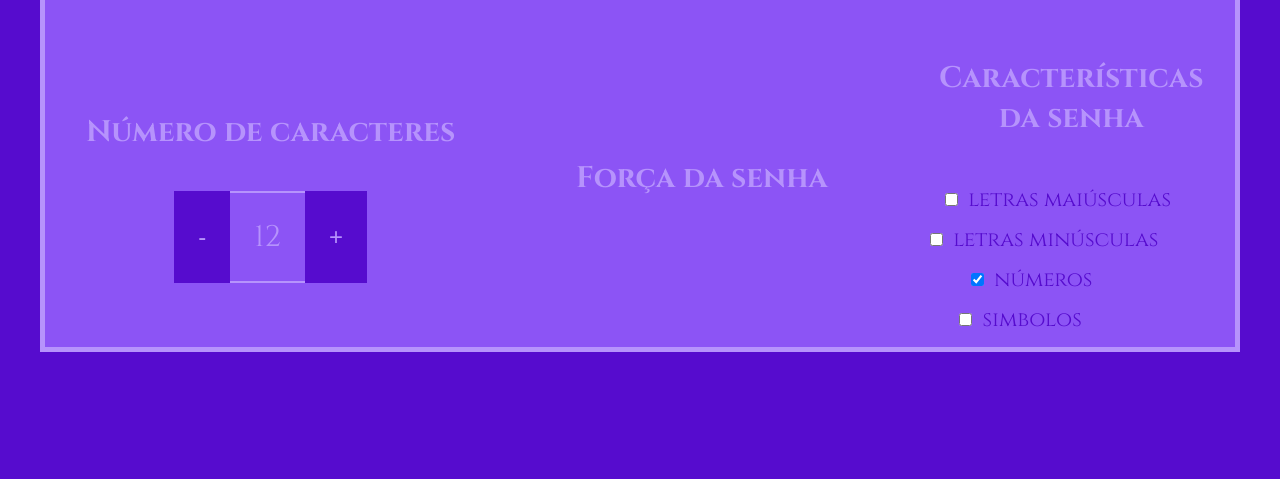
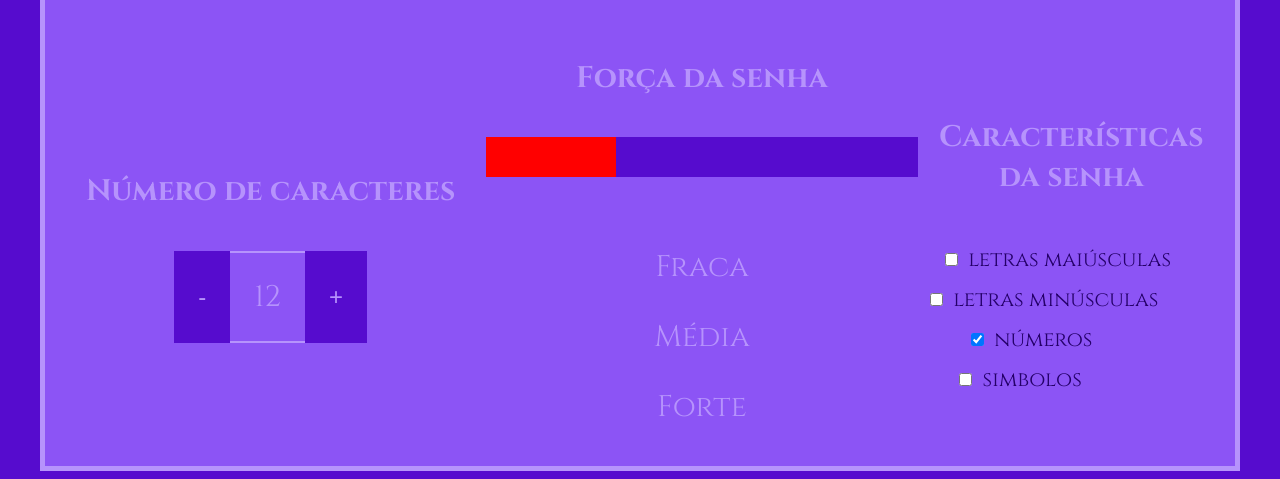
Before and after one commit to isadoratelles/gerador-de-senhas, a plain HTML site: page site de seg/index.html in a window 1280 px wide. Shown: the part 657-1136 px from the top of the page. Before the commit the page ends 1017 px from the top, so only its background shows below. Drawn offline with Linux system fonts and the light colour scheme; a web font is replaced by a local one.

Commit message:
Add files via upload

```diff
--- a/site de seg/index.html
+++ b/site de seg/index.html
@@ -31,6 +31,13 @@
                 </div>
                 <div class="parametro-senha">
                     <h4 class="parametro-senha-titulo">Força da senha</h4>
+                    <div class="barra"></div>
+                    <div class="fraca forte"></div>
+                    <div class="parametro-senha-textos">
+                        <p>Fraca</p>
+                        <p>Média</p>
+                        <p>Forte</p>
+                    </div>
                 </div>
                 <div class="parametrosenha">
                     <h4 class="parametro-senha-titulo">Características da senha</h4>
--- a/site de seg/style.css
+++ b/site de seg/style.css
@@ -121,5 +121,20 @@ label{
     height:10% ;
     width:90% ;
     cursor: pointer;
-    color: rgb(86, 12, 206);;
+    color: var(--fundo-senha);
+    margin-top: 0%;
 }
+
+.barra{
+    background-color: var(--cor-de-fundo);
+    height: 40px;
+    width: 100%;
+}
+
+.fraca{
+    height: 40px;
+    width: 30%;
+    background-color: red;
+    position:relative;
+    bottom:40px;
+}
```
